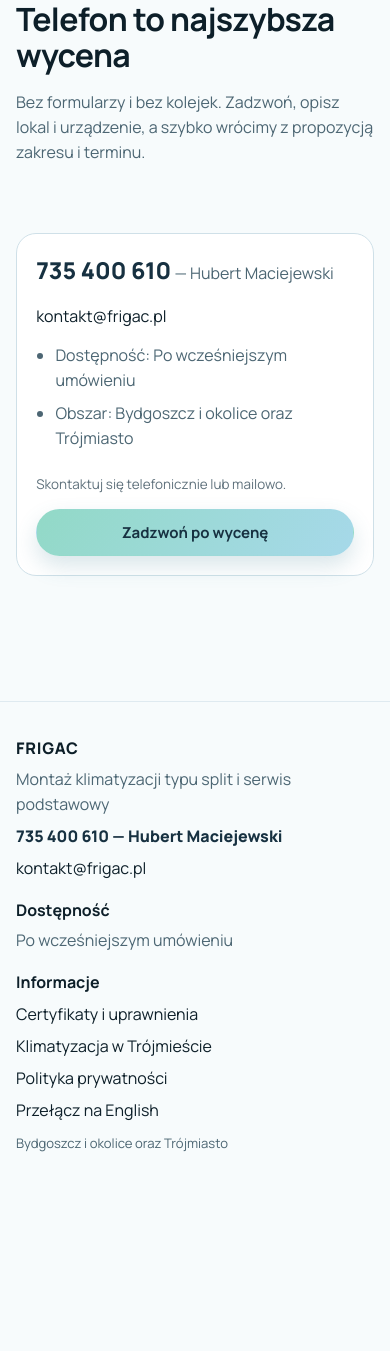
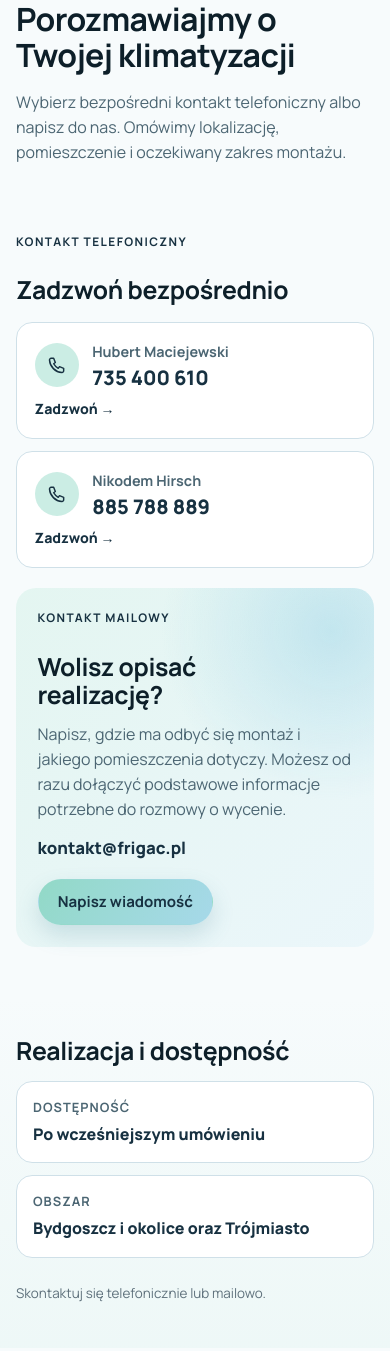
Before and after one commit to niko1326/Frigus_Strona, an Astro site: page /kontakt in a window 390 px wide. Shown: the part 144-1495 px from the top of the page. Before the commit the page ends 1369 px from the top, so only its background shows below. Built offline with nearby package versions, Linux system fonts and the light colour scheme; Astro itself is replaced by a stand-in of ours.

Commit message:
changes to contact page and added second phone number

```diff
--- a/src/components/pages/ContactPage.astro
+++ b/src/components/pages/ContactPage.astro
@@ -1,10 +1,10 @@
 ---
-import { BUSINESS, CONTACT_PHONE } from '../../config/site';
-import { commonLabels, pageMeta, routeMap, type Locale } from '../../i18n/content';
+import { BUSINESS, CONTACT_PHONES } from '../../config/site';
+import { pageMeta, routeMap, type Locale } from '../../i18n/content';
 import { pageContent } from '../../i18n/page-content';
-import CTAButton from '../CTAButton.astro';
 import Layout from '../Layout.astro';
 import PageHero from '../PageHero.astro';
+import IconPhone from '../icons/IconPhone.astro';
 
 interface Props {
   lang: Locale;
@@ -12,7 +12,6 @@ interface Props {
 
 const { lang } = Astro.props;
 const copy = pageContent[lang].contact;
-const labels = commonLabels[lang];
 const meta = pageMeta[lang].contact;
 ---
 
@@ -25,18 +24,50 @@ const meta = pageMeta[lang].contact;
   <PageHero eyebrow={copy.hero.eyebrow} title={copy.hero.title} description={copy.hero.description} />
 
   <section class="section">
-    <div class="container contact-panel" data-reveal>
-      <p>
-        <a class="phone-big" href={CONTACT_PHONE.href} aria-label={labels.phoneAria}>{CONTACT_PHONE.display}</a>{' '}
-        — {CONTACT_PHONE.contactName}
-      </p>
-      <a href={BUSINESS.contact.email.href} aria-label={labels.emailAria}>{BUSINESS.contact.email.address}</a>
-      <ul class="bullet-list">
-        <li>{copy.availabilityLabel}: {BUSINESS.availability.label[lang]}</li>
-        <li>{copy.areaLabel}: {BUSINESS.serviceArea.summary[lang]}</li>
-      </ul>
+    <div class="container contact-layout" data-reveal>
+      <section class="contact-phone-section" aria-labelledby="contact-phone-title">
+        <p class="eyebrow">{copy.phoneEyebrow}</p>
+        <h2 id="contact-phone-title">{copy.phoneTitle}</h2>
+        <div class="contact-phone-grid">
+          {
+            CONTACT_PHONES.map((phone) => (
+              <a class="contact-person-card" href={phone.href}>
+                <span class="contact-person-icon" aria-hidden="true"><IconPhone class="icon" /></span>
+                <span class="contact-person-name">{phone.contactName}</span>
+                <strong>{phone.display}</strong>
+                <span class="contact-person-action">{copy.callLabel} <span aria-hidden="true">→</span></span>
+              </a>
+            ))
+          }
+        </div>
+      </section>
+
+      <aside class="contact-email-card" aria-labelledby="contact-email-title">
+        <p class="eyebrow">{copy.emailEyebrow}</p>
+        <h2 id="contact-email-title">{copy.emailTitle}</h2>
+        <p>{copy.emailDescription}</p>
+        <a class="contact-email-address" href={BUSINESS.contact.email.href}>{BUSINESS.contact.email.address}</a>
+        <a class="cta-button cta-primary" href={BUSINESS.contact.email.href} aria-label={`${copy.emailAction}: ${BUSINESS.contact.email.address}`}>
+          {copy.emailAction}
+        </a>
+      </aside>
+    </div>
+  </section>
+
+  <section class="section section-muted">
+    <div class="container contact-details" data-reveal>
+      <h2>{copy.detailsTitle}</h2>
+      <dl>
+        <div>
+          <dt>{copy.availabilityLabel}</dt>
+          <dd>{BUSINESS.availability.label[lang]}</dd>
+        </div>
+        <div>
+          <dt>{copy.areaLabel}</dt>
+          <dd>{BUSINESS.serviceArea.summary[lang]}</dd>
+        </div>
+      </dl>
       <p class="tiny-note">{copy.note}</p>
-      <CTAButton href={CONTACT_PHONE.href} label={labels.callNow} ariaLabel={labels.callNow} />
     </div>
   </section>
 </Layout>
--- a/src/i18n/page-content.ts
+++ b/src/i18n/page-content.ts
@@ -119,6 +119,14 @@ type FaqContent = Readonly<{
 
 type ContactContent = Readonly<{
   hero: PageHeroContent;
+  phoneEyebrow: string;
+  phoneTitle: string;
+  callLabel: string;
+  emailEyebrow: string;
+  emailTitle: string;
+  emailDescription: string;
+  emailAction: string;
+  detailsTitle: string;
   availabilityLabel: string;
   areaLabel: string;
   note: string;
@@ -394,10 +402,19 @@ export const pageContent = {
     contact: {
       hero: {
         eyebrow: 'Kontakt',
-        title: 'Telefon to najszybsza wycena',
+        title: 'Porozmawiajmy o Twojej klimatyzacji',
         description:
-          'Bez formularzy i bez kolejek. Zadzwoń, opisz lokal i urządzenie, a szybko wrócimy z propozycją zakresu i terminu.'
+          'Wybierz bezpośredni kontakt telefoniczny albo napisz do nas. Omówimy lokalizację, pomieszczenie i oczekiwany zakres montażu.'
       },
+      phoneEyebrow: 'Kontakt telefoniczny',
+      phoneTitle: 'Zadzwoń bezpośrednio',
+      callLabel: 'Zadzwoń',
+      emailEyebrow: 'Kontakt mailowy',
+      emailTitle: 'Wolisz opisać realizację?',
+      emailDescription:
+        'Napisz, gdzie ma odbyć się montaż i jakiego pomieszczenia dotyczy. Możesz od razu dołączyć podstawowe informacje potrzebne do rozmowy o wycenie.',
+      emailAction: 'Napisz wiadomość',
+      detailsTitle: 'Realizacja i dostępność',
       availabilityLabel: 'Dostępność',
       areaLabel: 'Obszar',
       note: 'Skontaktuj się telefonicznie lub mailowo.'
@@ -671,10 +688,19 @@ export const pageContent = {
     contact: {
       hero: {
         eyebrow: 'Contact',
-        title: 'Phone call is the fastest quote',
+        title: 'Let’s discuss your air conditioning project',
         description:
-          'No forms, no booking widgets. Call us, share your location and unit plan, and we will return with a practical next step.'
+          'Choose a direct phone contact or send us an email. We will discuss the location, the room and the expected installation scope.'
       },
+      phoneEyebrow: 'Phone contact',
+      phoneTitle: 'Call us directly',
+      callLabel: 'Call',
+      emailEyebrow: 'Email contact',
+      emailTitle: 'Prefer to describe your project?',
+      emailDescription:
+        'Tell us where the installation will take place and which room it concerns. You can include the basic details needed to discuss the quote.',
+      emailAction: 'Send an email',
+      detailsTitle: 'Service and availability',
       availabilityLabel: 'Availability',
       areaLabel: 'Area',
       note: 'Contact us by phone or email.'
--- a/src/styles/global.css
+++ b/src/styles/global.css
@@ -1855,19 +1855,148 @@ summary:focus-visible {
   font-size: 0.9rem;
 }
 
-.contact-panel {
-  border: 1px solid var(--line);
+.contact-layout {
+  display: grid;
+  gap: 1.25rem;
+}
+
+.contact-phone-section {
+  display: grid;
+  align-content: start;
+  gap: 0.8rem;
+}
+
+.contact-phone-grid {
+  display: grid;
+  gap: 0.8rem;
+  margin-top: 0.35rem;
+}
+
+.contact-person-card {
+  display: grid;
+  grid-template-columns: auto minmax(0, 1fr) auto;
+  grid-template-areas:
+    'icon name action'
+    'icon phone action';
+  align-items: center;
+  gap: 0.15rem 0.85rem;
+  min-height: 7.2rem;
+  padding: 1.1rem;
+  border: 1px solid var(--line);
+  border-radius: var(--radius-md);
+  background: var(--surface);
+  color: var(--ink);
+  transition: transform 0.2s ease, border-color 0.2s ease, box-shadow 0.2s ease;
+}
+
+.contact-person-card:hover {
+  transform: translateY(-2px);
+  border-color: color-mix(in srgb, var(--accent-dark) 22%, var(--line));
+  box-shadow: var(--shadow-soft);
+}
+
+.contact-person-icon {
+  grid-area: icon;
+  width: 2.75rem;
+  height: 2.75rem;
+  display: grid;
+  place-items: center;
+  border-radius: 50%;
+  background: color-mix(in srgb, var(--accent-green) 42%, #fff);
+  color: var(--accent-dark);
+}
+
+.contact-person-icon .icon {
+  width: 1.25rem;
+  height: 1.25rem;
+}
+
+.contact-person-name {
+  grid-area: name;
+  color: var(--muted);
+  font-size: 0.9rem;
+  font-weight: 650;
+}
+
+.contact-person-card strong {
+  grid-area: phone;
+  color: var(--accent-dark);
+  font-size: clamp(1.25rem, 3vw, 1.65rem);
+  font-weight: 800;
+  line-height: 1.15;
+}
+
+.contact-person-action {
+  grid-area: action;
+  color: var(--accent-dark);
+  font-size: 0.88rem;
+  font-weight: 750;
+}
+
+.contact-email-card {
+  display: grid;
+  align-content: center;
+  justify-items: start;
+  gap: 0.85rem;
+  padding: clamp(1.35rem, 3vw, 2.2rem);
   border-radius: var(--radius-lg);
+  background:
+    radial-gradient(circle at 88% 12%, color-mix(in srgb, var(--accent-blue) 42%, transparent), transparent 38%),
+    linear-gradient(
+      135deg,
+      color-mix(in srgb, var(--accent-green) 22%, #fff),
+      color-mix(in srgb, var(--accent-blue) 18%, #fff)
+    );
+}
+
+.contact-email-card h2 {
+  max-width: 16ch;
+}
+
+.contact-email-address {
+  color: var(--accent-dark);
+  font-size: clamp(1.05rem, 2.5vw, 1.35rem);
+  font-weight: 750;
+  overflow-wrap: anywhere;
+}
+
+.contact-email-card .cta-button {
+  margin-top: 0.25rem;
+}
+
+.contact-details {
+  display: grid;
+  gap: 1rem;
+}
+
+.contact-details dl {
+  display: grid;
+  gap: 0.75rem;
+  margin: 0;
+}
+
+.contact-details dl > div {
+  display: grid;
+  gap: 0.25rem;
+  padding: 1rem;
+  border: 1px solid var(--line);
+  border-radius: var(--radius-md);
   background: var(--surface);
-  padding: clamp(1.2rem, 3vw, 2rem);
-  display: grid;
-  gap: 0.9rem;
-}
-
-.phone-big {
-  font-size: clamp(1.45rem, 5vw, 2.2rem);
-  font-weight: 800;
-  color: var(--accent-dark);
+}
+
+.contact-details dt {
+  color: var(--muted);
+  font-size: 0.8rem;
+  font-weight: 700;
+  letter-spacing: 0.08em;
+  text-transform: uppercase;
+}
+
+.contact-details dd {
+  margin: 0;
+  color: var(--accent-dark);
+  font-size: clamp(1rem, 2vw, 1.2rem);
+  font-weight: 720;
 }
 
 .sticky-call {
@@ -2039,6 +2168,29 @@ summary:focus-visible {
   .location-process-grid {
     grid-template-columns: repeat(3, minmax(0, 1fr));
   }
+
+  .contact-layout {
+    grid-template-columns: minmax(0, 1.18fr) minmax(20rem, 0.82fr);
+    align-items: stretch;
+  }
+
+  .contact-details dl {
+    grid-template-columns: repeat(2, minmax(0, 1fr));
+  }
+}
+
+@media (max-width: 520px) {
+  .contact-person-card {
+    grid-template-columns: auto minmax(0, 1fr);
+    grid-template-areas:
+      'icon name'
+      'icon phone'
+      'action action';
+  }
+
+  .contact-person-action {
+    margin-top: 0.45rem;
+  }
 }
 
 @media (min-width: 1000px) {
```
